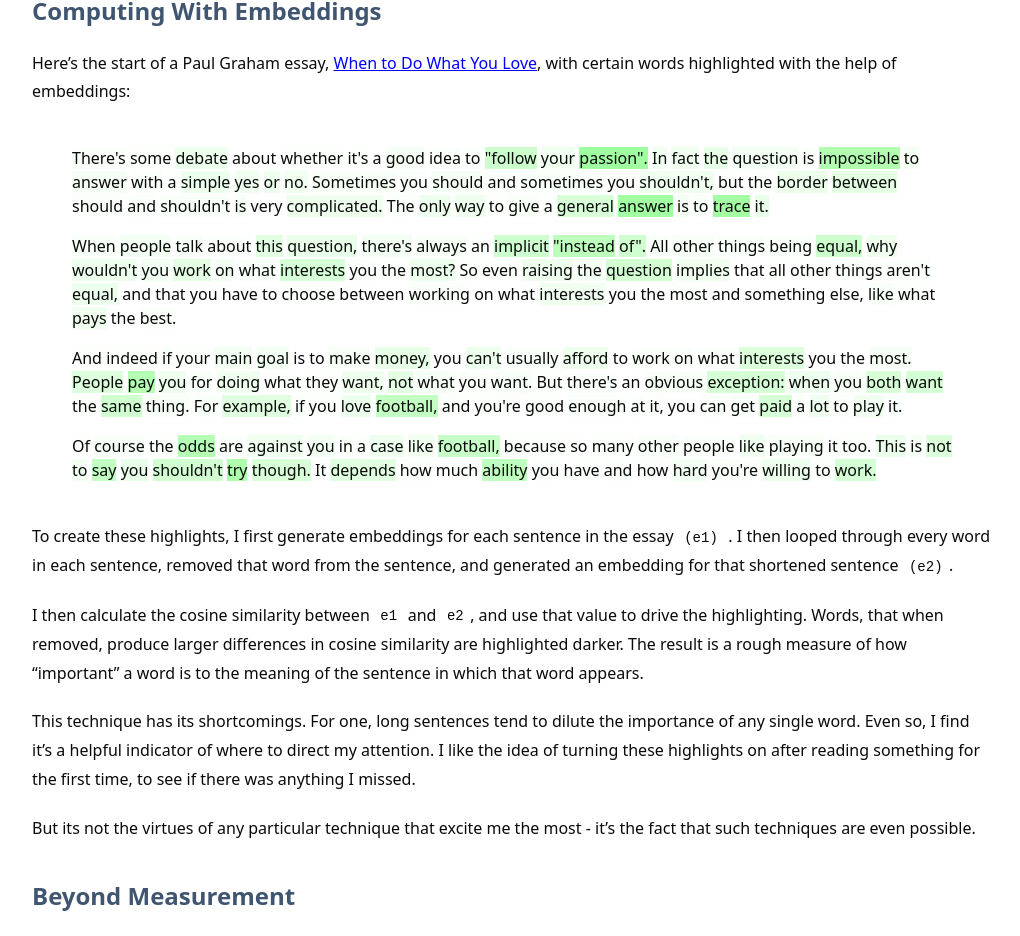
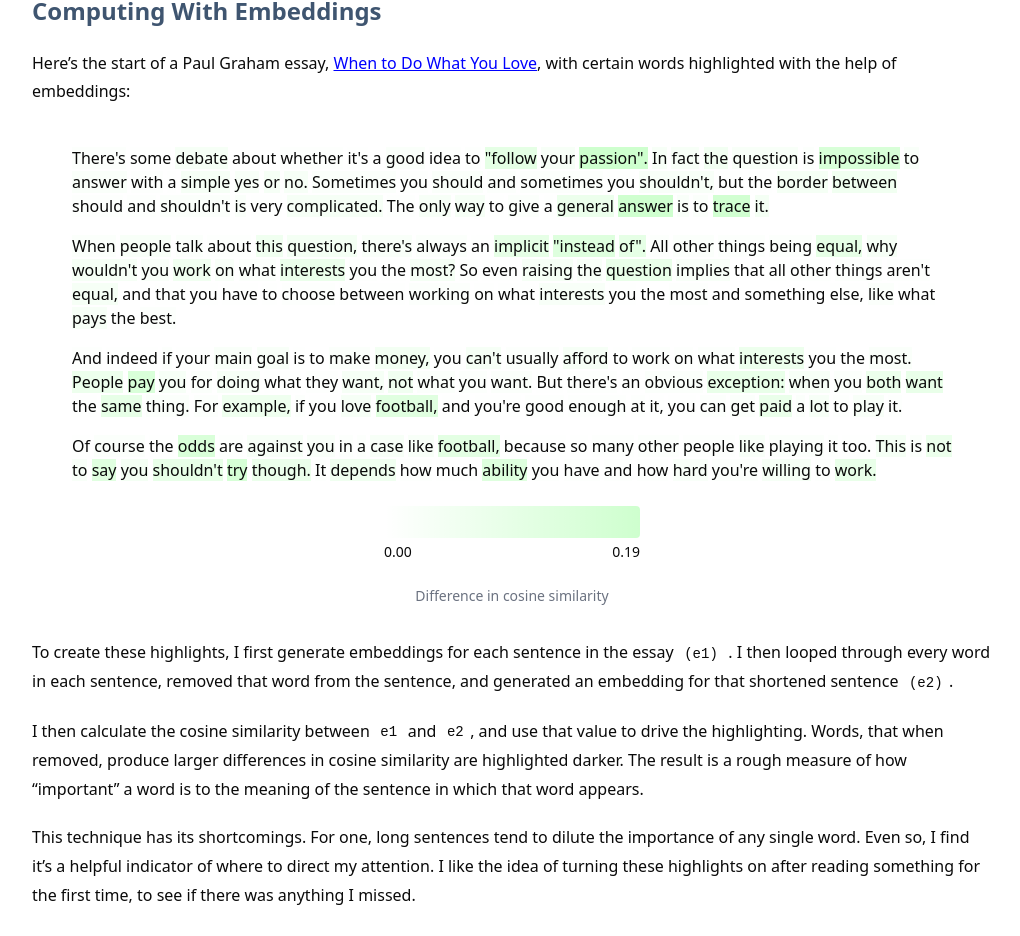
Before and after one commit to jzhang621/website, a Next.js app: page /embeddings in a window 1280 px wide. Shown: the part 4397-5333 px from the top of the page, without its empty margins (128-1148 px from the left). Built offline with nearby package versions, Linux system fonts and the light colour scheme.

Commit message:
add scale

```diff
--- a/components/embeddings/RemoveWord.tsx
+++ b/components/embeddings/RemoveWord.tsx
@@ -1,4 +1,5 @@
-import React from 'react';
+import { join } from "path";
+import React from "react";
 
 interface WordData {
     removed_word: string;
@@ -14,6 +15,31 @@ interface SentenceRendererProps {
     randomColor?: boolean;
     maxParagraphs?: number;
 }
+
+interface ScaleProps {
+    minOpacity: number;
+    maxOpacity: number;
+}
+
+const SimilarityScale: React.FC<ScaleProps> = ({ minOpacity, maxOpacity }) => {
+    return (
+        <div className="flex flex-col items-center my-4">
+            <div className="flex w-64 h-8 relative">
+                {/* Gradient bar */}
+                <div
+                    className="w-full h-full rounded"
+                    style={{
+                        background: `linear-gradient(to right, rgba(0, 255, 0, ${minOpacity}), rgba(0, 255, 0, ${maxOpacity}))`,
+                    }}
+                />
+                {/* Labels */}
+                <div className="absolute -bottom-6 left-0 text-sm">{minOpacity.toFixed(2)}</div>
+                <div className="absolute -bottom-6 right-0 text-sm">{maxOpacity.toFixed(2)}</div>
+            </div>
+            <div className="text-sm text-gray-500 mt-12">Difference in cosine similarity</div>
+        </div>
+    );
+};
 
 const SentenceRenderer: React.FC<SentenceRendererProps> = ({
     words,
@@ -37,11 +63,18 @@ const SentenceRenderer: React.FC<SentenceRendererProps> = ({
         paragraphs[paragraphIndex][sentenceIndex].push(word);
     });
 
+    // Get first maxParagraphs paragraphs
+    const limitedParagraphs = Object.entries(paragraphs).slice(0, maxParagraphs);
+
+    // Calculate min and max similarity only from words in the limited paragraphs
+    const limitedWords = limitedParagraphs.flatMap(([_, sentences]) =>
+        Object.values(sentences).flat()
+    );
+
     // Calculate min and max similarity
-    const similarities = words.map((word) => word.similarity);
+    const similarities = limitedWords.map((word) => word.similarity);
     const minSimilarity = Math.min(...similarities);
     const maxSimilarity = Math.max(...similarities);
-
 
     const indices = words.map((word, index) => index);
     // generate a random permutation of the indices
@@ -50,9 +83,7 @@ const SentenceRenderer: React.FC<SentenceRendererProps> = ({
     let count = 0;
     return (
         <div>
-            {Object.entries(paragraphs)
-                .slice(0, maxParagraphs)
-                .map(([paragraphIndex, sentences]) => {
+            {limitedParagraphs.map(([paragraphIndex, sentences]) => {
                 const hasParagraph = paragraphIndex !== "-1";
 
                 const content = Object.keys(sentences).map((sentenceIndex) => {
@@ -64,11 +95,15 @@ const SentenceRenderer: React.FC<SentenceRendererProps> = ({
                         if (randomColor) {
                             similarityToUse = words[randomIndices[count]];
                         }
-                            const scaledOpacity =
-                                (similarityToUse.similarity - minSimilarity) /
-                                (maxSimilarity - minSimilarity);
+                        // const scaledOpacity =
+                        //     (similarityToUse.similarity - minSimilarity) /
+                        //     (maxSimilarity - minSimilarity);
+
+                        const value = 1 - similarityToUse.similarity;
+
                         // const scaledOpacity = similarityToUse.similarity;
-                            const backgroundColor = `rgba(0, 255, 0, ${1 - scaledOpacity})`;
+                        // const backgroundColor = `rgba(0, 255, 0, ${1 - scaledOpacity})`;
+                        const backgroundColor = `rgba(0, 255, 0, ${value})`;
                         count++;
                         return (
                             <>
@@ -78,7 +113,7 @@ const SentenceRenderer: React.FC<SentenceRendererProps> = ({
                                         // opacity: 1,
                                         display: "inline", // Add this to ensure inline rendering
                                     }}
-                                        title={(1 - scaledOpacity).toFixed(2)}
+                                    title={value.toFixed(2)}
                                 >
                                     {word.removed_word}
                                 </span>{" "}
@@ -95,6 +130,7 @@ const SentenceRenderer: React.FC<SentenceRendererProps> = ({
                     content
                 );
             })}
+            <SimilarityScale minOpacity={1 - maxSimilarity} maxOpacity={1 - minSimilarity} />
         </div>
     );
 };
```
Lines whose indentation alone changed are shown as unchanged.
